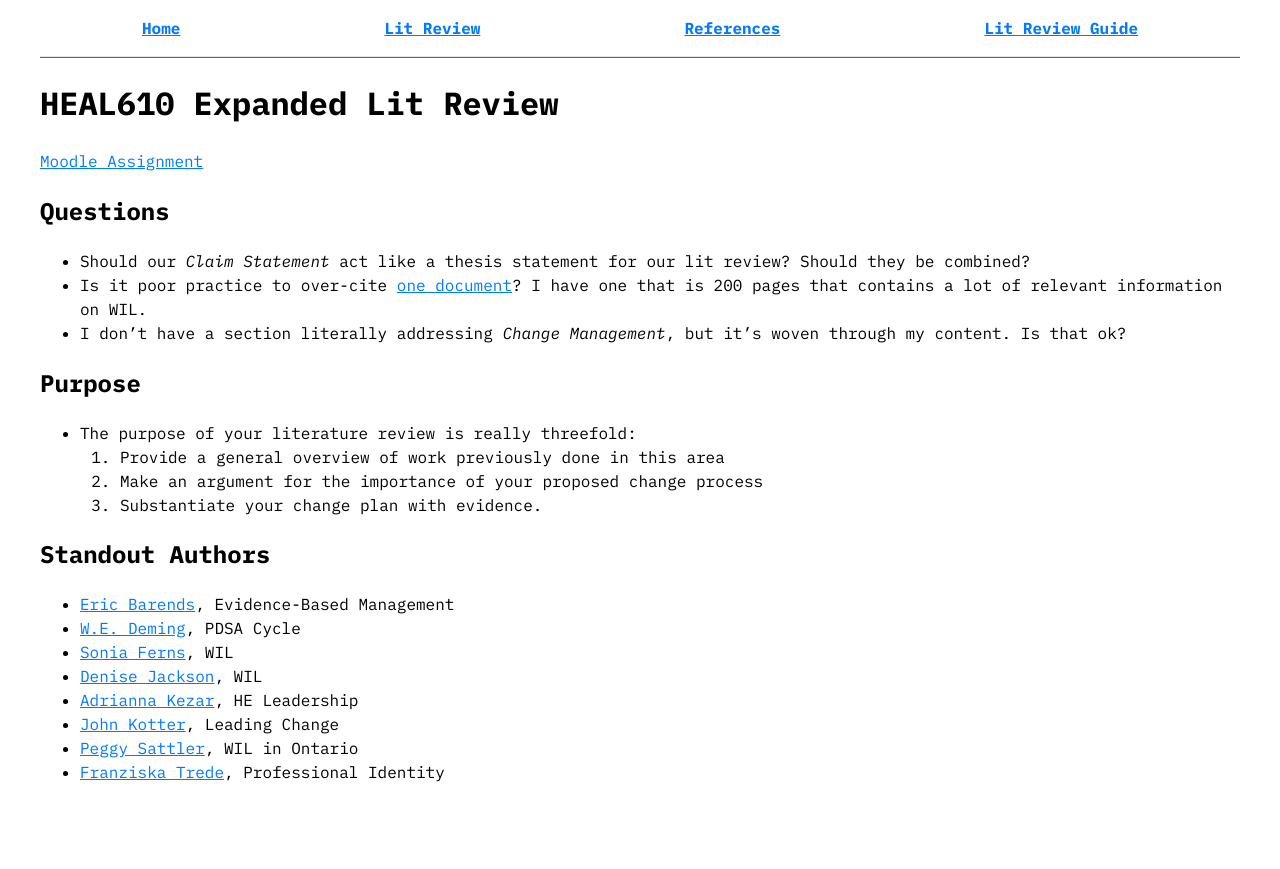
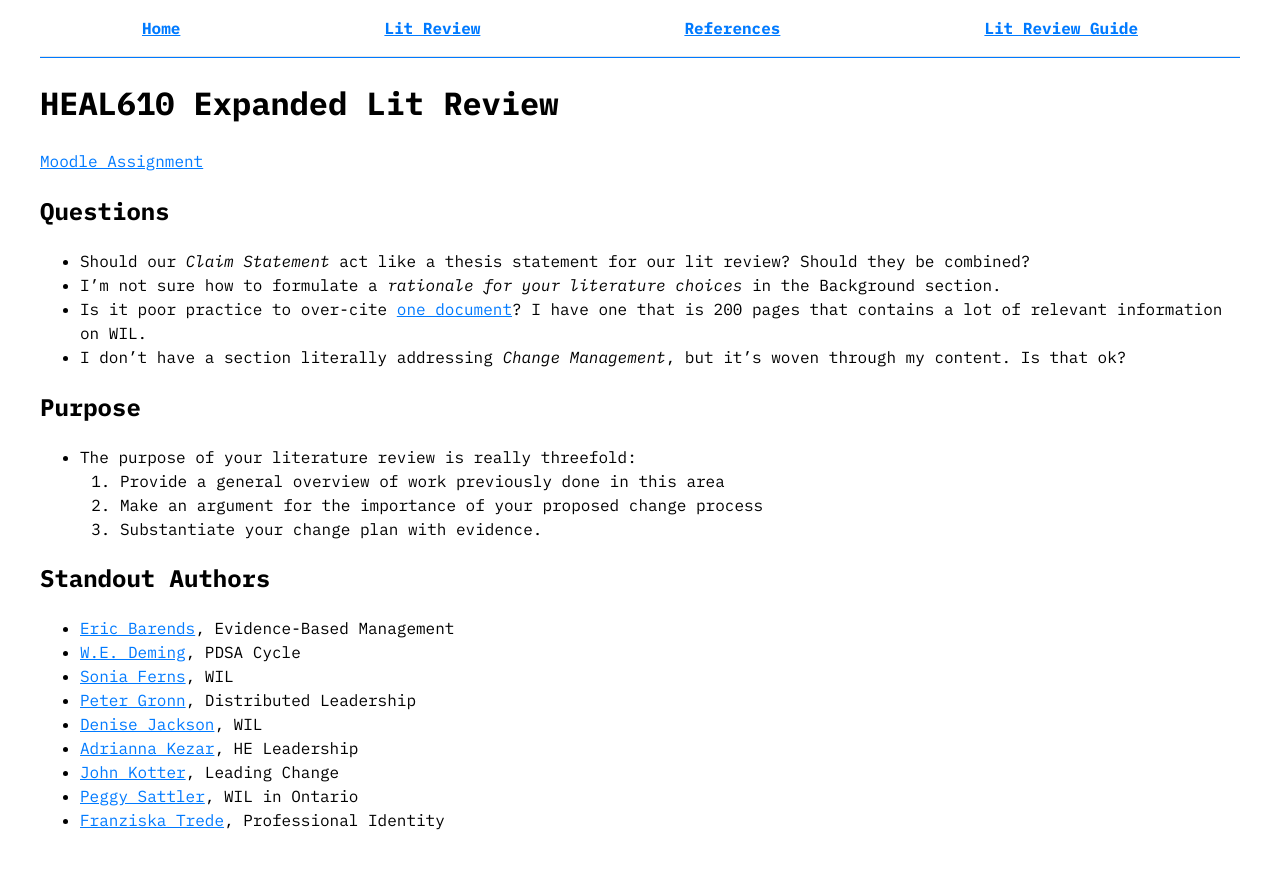
Before and after one commit to AlainParadis/HEAL610, a Jekyll site: the page built from index.md, in a window 1280 px wide. Shown: the top 869 px of the page. Built offline with Jekyll 4.4.1, drawn with Linux system fonts in a browser that asks for light colours; some of the changed lines change nothing that is shown.

Commit message:
dump more notes into index page

```diff
--- a/index.md
+++ b/index.md
@@ -11,6 +11,7 @@
 ## Questions
 
 -   Should our *Claim Statement* act like a thesis statement for our lit review? Should they be combined?
+-   I'm not sure how to formulate a *rationale for your literature choices* in the Background section.
 -   Is it poor practice to over-cite <a href="./bibliography/stirling_practical_2024.html">one document</a>? I have one that is 200 pages that contains a lot of relevant information on WIL.
 -   I don't have a section literally addressing *Change Management*, but it's woven through my content. Is that ok?
 
@@ -26,6 +27,7 @@
 -   [Eric Barends](https://scholar.google.ca/citations?hl=en&user=fL4Dgk0AAAAJ), Evidence-Based Management
 -   [W.E. Deming](https://deming.org/explore/pdsa/), PDSA Cycle
 -   [Sonia Ferns](https://scholar.google.ca/citations?hl=en&user=y3RVpscAAAAJ), WIL
+-   [Peter Gronn](https://scholar.google.ca/scholar?hl=en&as_sdt=0%2C5&q=Peter+Gronn&btnG=&inst=8545375229648679180), Distributed Leadership
 -   [Denise Jackson](https://scholar.google.ca/citations?hl=en&user=24GmN7IAAAAJ), WIL
 -   [Adrianna Kezar](https://scholar.google.ca/citations?hl=en&user=LF9HFAQAAAAJ), HE Leadership
 -   [John Kotter](https://www.kotterinc.com/methodology/8-steps/), Leading Change
@@ -39,4 +41,50 @@
 -   It has become the responsibility of higher education institutions to make students employment-ready {% cite cheng_employability_2022 %}.
 -   Some educators view the need for HEI to cater to the workplace as being problematic. They claim their imperative is to serve a higher educational purpose. {% cite billett_realising_2009 %}
 -   {% cite freudenberg_its_2008 %} addresses employment readiness.
+
+#### Defining quality WIL (The end state)
+
+-   [Doolan](./sources/XE5Z43JC.html) advocates for WIL (EWIL) at regular intervals
+-   Assess quality from each stakeholder’s perspective
+    -   [Patrick et al.](./sources/C4HYE3S8.html) and [Lester](./sources/YJGWCDFQ.html) list motivations by stakeholder
+    -   Students:
+        -   Deliver mentorship
+        -   Improved employability, [6WIPGS5Y](.sources/6WIPGS5Y.html)
+        -   Build professional network
+        -   Assurance of curriculum alignment
+    -   Faculty:
+        -   Updated and expanded industry network
+        -   Current industry-relevant skills
+        -   Industry-aligned curriculum
+        -   Institutional standards alignment
+    -   Employers:
+        -   Talent pipeline
+        -   Cutting-edge techniques and trends
+        -   *Find more*
+    -   The college:
+        -   Improved recruitment and retention
+        -   Curriculum alignment with industry
+        -   Respond to institutional mission
+-   Fitness for purpose
+    -   [Bobby](./sources/8HV44DK7.html), [Dzingirai](./sources/ZHBVYAE7.html), [Harvey & Green](./sources/75YNKWXH.html)
+
+### Leadership and Change Management
+
+#### Addressing Challenges and Barriers
+
+-   Equity and access
+    -   [Patrick et al.](./sources/C4HYE3S8.html)
+-   Resourcing WIL
+    -   [Patrick et al.](./sources/C4HYE3S8.html)
+-   Collaborative leadership approach to increase stakeholder engagement
+-   Faculty engagement despite increased workload
+    -   [Mabungelaa](.sources/6WIPGS5Y.html): WIL coordinators are responsible for supervising WIL.
+
+#### Assessing Readiness for Change
+
+-   [Why teams fail](./sources/BZE7F32V.html)
+-   Stakeholders must be ready for change. [Gelaidan](./sources/HT9UF9K5.html)
+
+-   Evidence from multiple sources supported by storytelling is needed
+    -   [Andrews](./sources/EURWC4MD.html), [Franz](./sources/WG4T76XP.html), [Kunert](./sources/4LKRXEDS.html), [Sundin](./sources/LRS6IDJG.html), [Herman & Loewenstein](./sources/T8F6NK4H.html)
  -->
```
